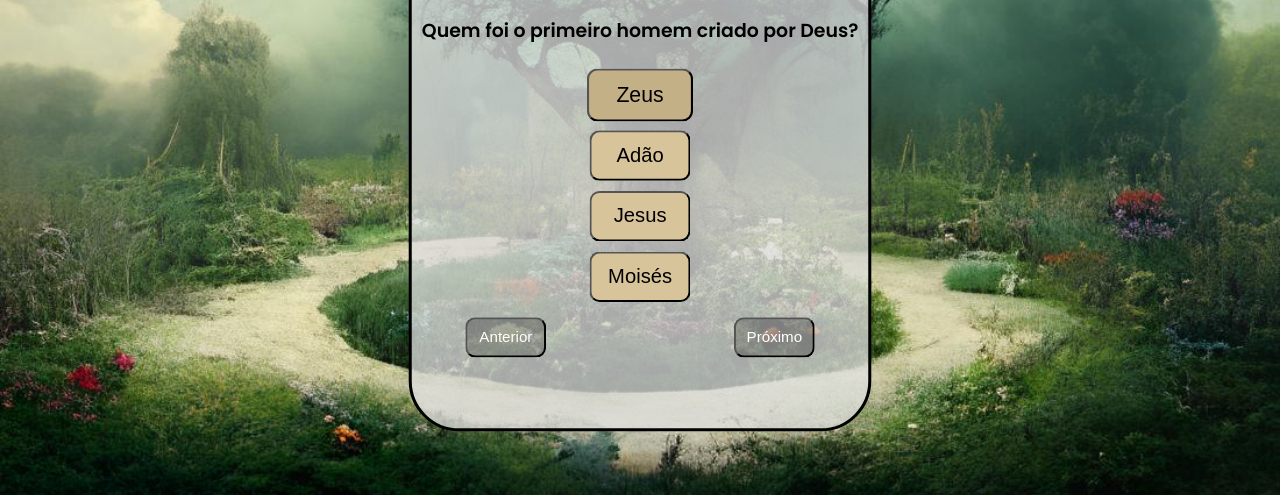
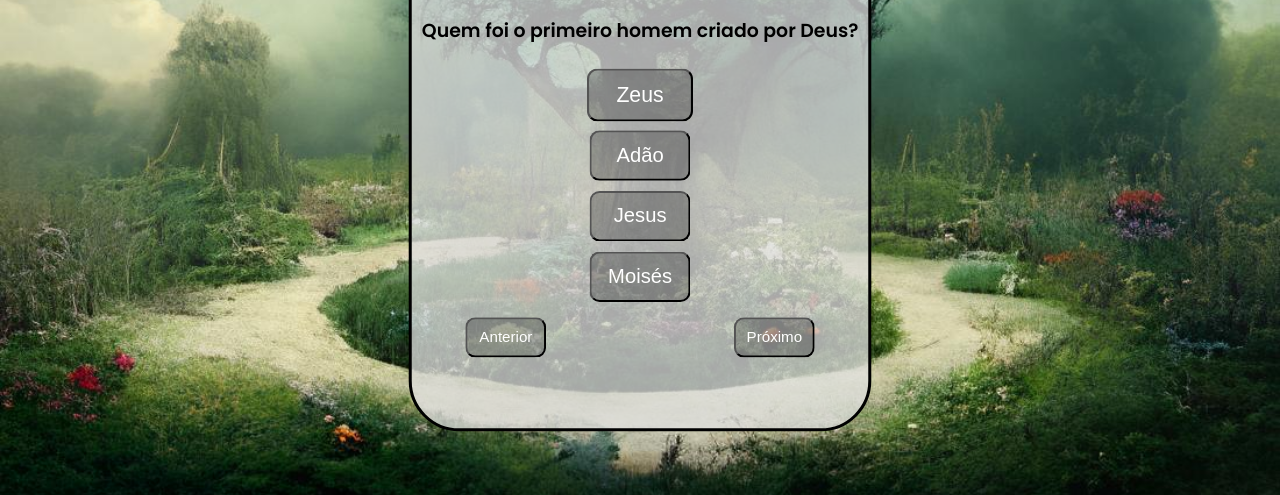
Before and after one commit to Gajjd/Quiz, a plain HTML site: page Pergunta1.html in a window 1280 px wide. In both pictures the pointer is over the button "Zeus". Shown: the part 305-800 px from the top of the page. Drawn offline with Linux system fonts and the light colour scheme.

Commit message:
Update style.css

```diff
--- a/style.css
+++ b/style.css
@@ -52,7 +52,8 @@ main:hover {
 }
 
 .Botão{
-    background-color: rgb(216, 196, 155);
+    background-color: rgba(0, 0, 0, 0.25);
+    color: #fff;
     margin: 5px;
     height: 50px;
     width: 100px;
@@ -88,13 +89,7 @@ main:hover {
     color: white;
 }
 
-.Botão:hover{
-    background-color: rgb(196, 176, 135);
-    cursor: pointer;
-    transform: scale(1.05);
-    transition: 0.2s;
-}
- .botaoIrVoltar:hover{
+ .Botão:hover, .botaoIrVoltar:hover{
     background-color: rgb(0, 0, 0, 0.25);
     cursor: pointer;
     transform: scale(1.05);
```
